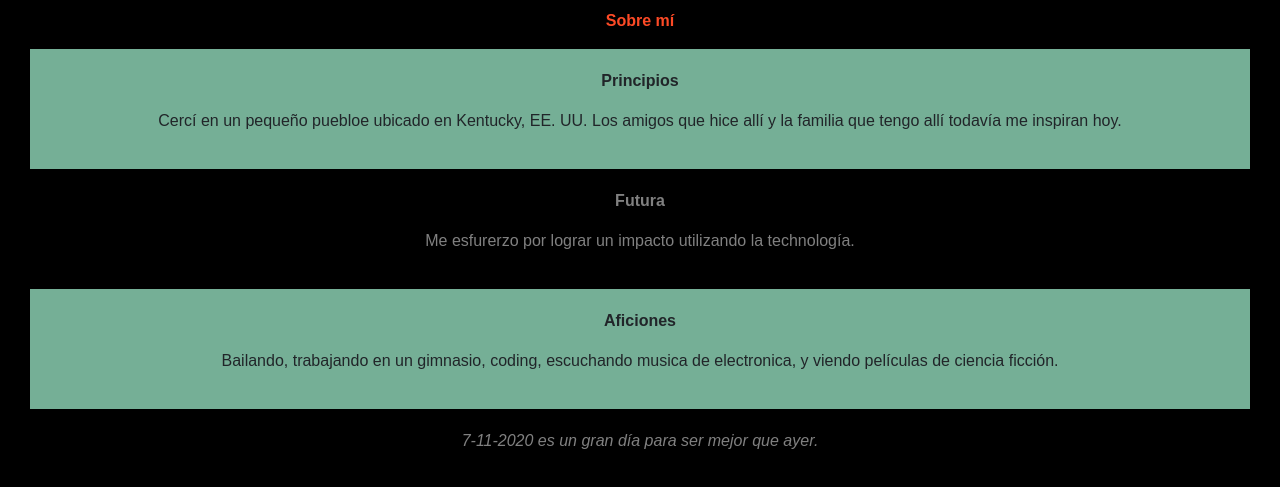
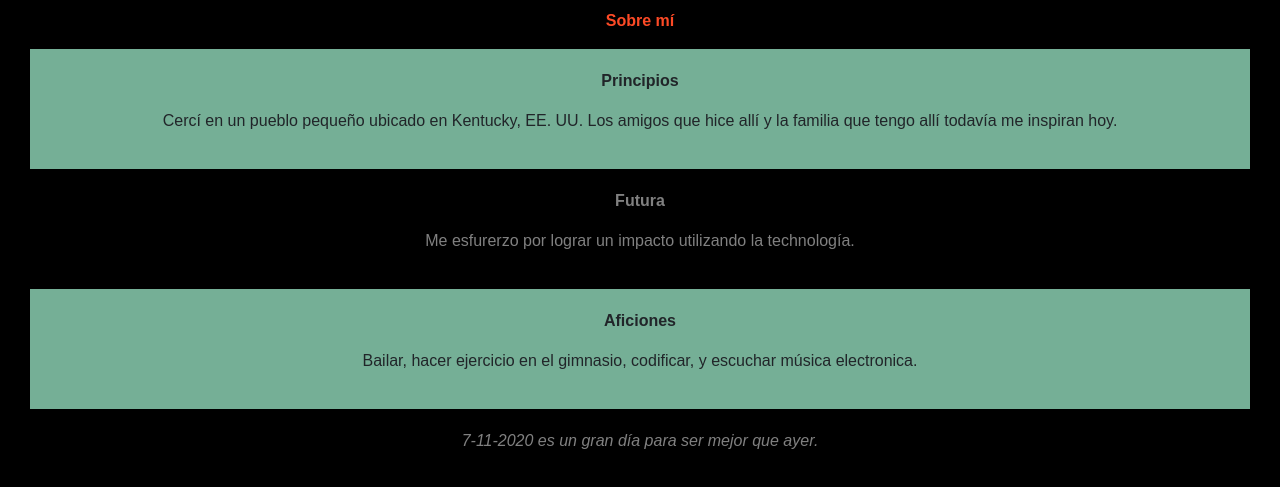
Before and after one commit to adam-phelps/adam-phelps.github.io, a plain HTML site: page español.html in a window 1280 px wide. Shown: the part 51-538 px from the top of the page. Drawn offline with nearby package versions, Linux system fonts and the light colour scheme.

Commit message:
Fixed spelling errors, added to about me.

```diff
--- a/español.html
+++ b/español.html
@@ -14,7 +14,7 @@
         </div>
         <div class ="mid_para_green_css">
             <p><b> Principios </b></p>
-            <p> Cercí en un pequeño puebloe ubicado en Kentucky, EE. UU.  Los amigos que hice allí y la familia que tengo allí todavía me inspiran hoy. </p>
+            <p> Cercí en un pueblo pequeño ubicado en Kentucky, EE. UU.  Los amigos que hice allí y la familia que tengo allí todavía me inspiran hoy. </p>
         </div>
         <div class  ="mid_para_black_css">
             <p><b> Futura </b></p>
@@ -22,7 +22,7 @@
         </div>
         <div class  ="mid_para_green_css">
             <p><b> Aficiones </b></p>
-            <p> Bailando, trabajando en un gimnasio, coding, escuchando musica de electronica, y viendo películas de ciencia ficción. </p>
+            <p> Bailar, hacer ejercicio en el gimnasio, codificar, y escuchar música electronica. </p>
         </div>
         <div class  ="mid_para_black_css">
             <p><i><span id="display_date">document.getElementById("display_date").innerHTML</span> es un gran día para ser mejor que ayer. </i></p>
```
Also changed, not shown: index.html (+1 -1 lines), 1 other file.
